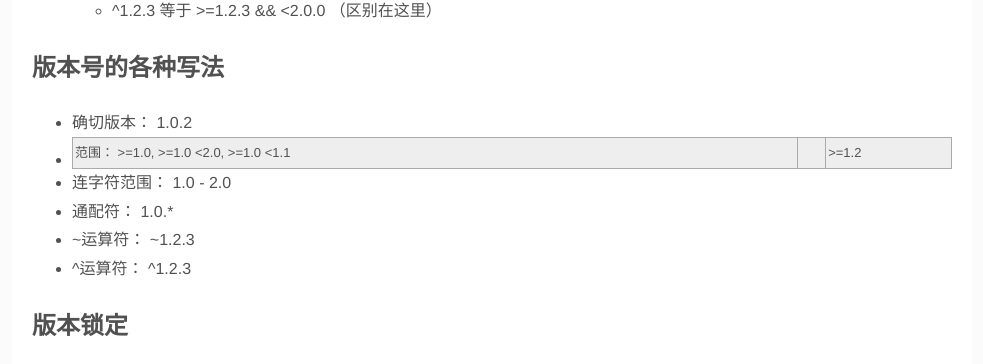
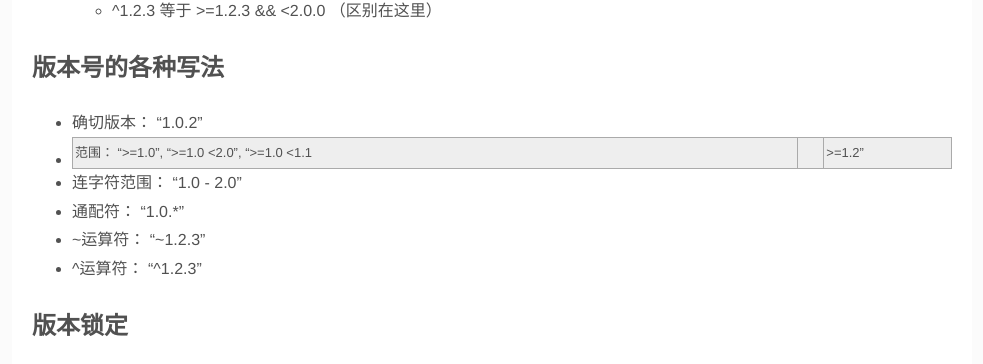
Before and after one commit to dudashuang/dudashuang.github.io, a Jekyll site: the page built from _posts/2018-06-29-composer.md, in a window 1280 px wide and 900 px high, scrolled down 5286 px. Shown: the part 146-510 px from the top of the window, without its empty margins (148-1131 px from the left). Built offline with Jekyll 4.4.1, drawn with Linux system fonts in a browser that asks for light colours; nearby versions of some CDN libraries.

```diff
--- a/_posts/2018-06-29-composer.md
+++ b/_posts/2018-06-29-composer.md
@@ -163,12 +163,12 @@ MAJOR.MINOR.PATH
 
 ## 版本号的各种写法
 
-- 确切版本： 1.0.2
-- 范围： >=1.0, >=1.0 <2.0, >=1.0 <1.1 || >=1.2
-- 连字符范围： 1.0 - 2.0
-- 通配符： 1.0.*
-- ~运算符： ~1.2.3
-- ^运算符： ^1.2.3
+- 确切版本： "1.0.2"
+- 范围： ">=1.0", ">=1.0 <2.0", ">=1.0 <1.1 || >=1.2"
+- 连字符范围： "1.0 - 2.0"
+- 通配符： "1.0.*"
+- ~运算符： "~1.2.3"
+- ^运算符： "^1.2.3"
 
 ## 版本锁定
 
```
